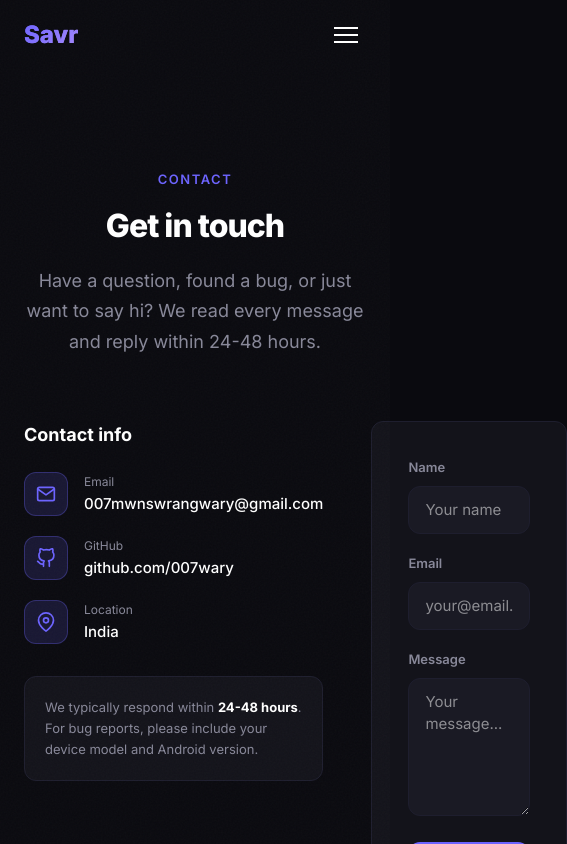
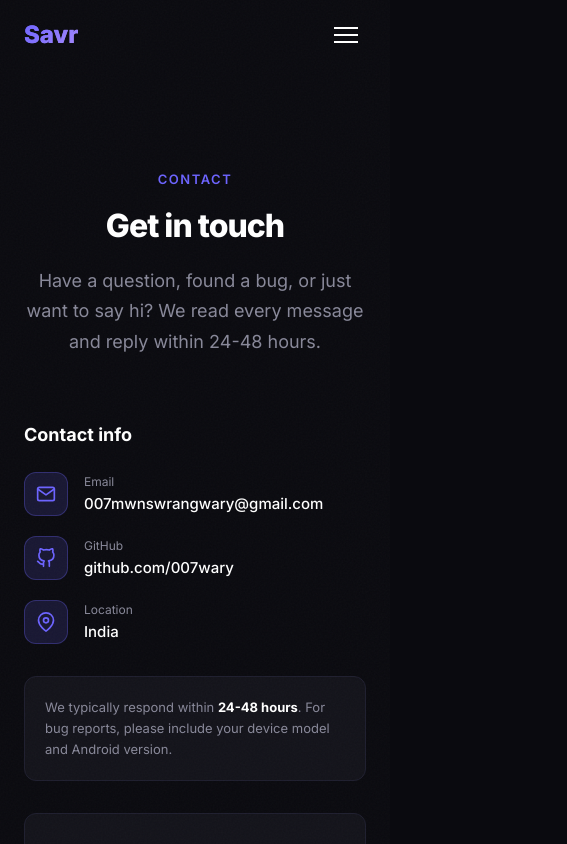
Before and after one commit to 007wary/savr-website, a Next.js app: page /contact in a window 390 px wide. Shown: the top 844 px of the page, 567 px wide, since content can reach past the window. Built offline with nearby package versions, Linux system fonts and the light colour scheme.

Commit message:
fix: stack contact page grid vertically on mobile

```diff
--- a/app/contact/page.js
+++ b/app/contact/page.js
@@ -34,7 +34,12 @@
               </p>
             </div>
 
-            <div style={{ display: 'grid', gridTemplateColumns: '1fr 1.6fr', gap: '48px', alignItems: 'start' }}>
+            <style>{`
+  @media (max-width: 640px) {
+    .contact-grid { grid-template-columns: 1fr !important; gap: 32px !important; }
+  }
+`}</style>
+<div className="contact-grid" style={{ display: 'grid', gridTemplateColumns: '1fr 1.6fr', gap: '48px', alignItems: 'start' }}>
               {/* Left info */}
               <div>
                 <h3 style={{ fontSize: '18px', fontWeight: '700', marginBottom: '24px' }}>Contact info</h3>
```
